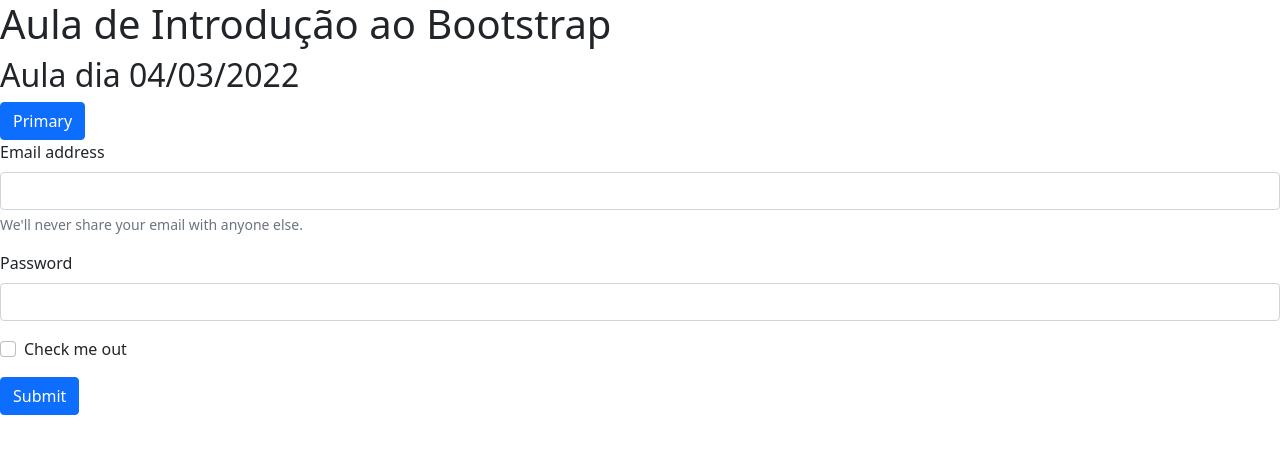
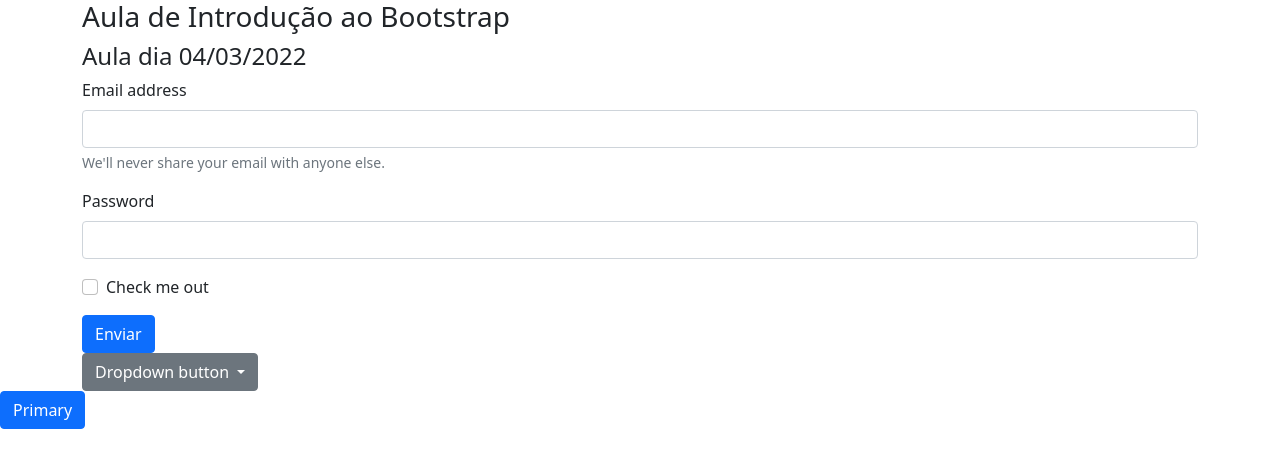
Before and after one commit to dias-lucas/IntroducaoBootstrap, a plain HTML site: page index.html in a window 1280 px wide. Drawn offline with nearby package versions, Linux system fonts and the light colour scheme.

Commit message:
- Adicionando componentes ao arquivo index.html

```diff
--- a/index.html
+++ b/index.html
@@ -7,10 +7,12 @@
     <link href="https://cdn.jsdelivr.net/npm/bootstrap@5.1.3/dist/css/bootstrap.min.css" rel="stylesheet" integrity="sha384-1BmE4kWBq78iYhFldvKuhfTAU6auU8tT94WrHftjDbrCEXSU1oBoqyl2QvZ6jIW3" crossorigin="anonymous">
 </head>
 <body>
-    <h1>Aula de Introdução ao Bootstrap</h1>
-    <h2>Aula dia 04/03/2022</h2>
-    <button type="button" class="btn btn-primary">Primary</button>
+    <div class="container-sm">
+        <h3>Aula de Introdução ao Bootstrap</h3>
+        <h4>Aula dia 04/03/2022</h4>
+    </div>
 
+    <div class="container-lg">
         <form>
             <div class="mb-3">
               <label for="exampleInputEmail1" class="form-label">Email address</label>
@@ -25,7 +27,22 @@
               <input type="checkbox" class="form-check-input" id="exampleCheck1">
               <label class="form-check-label" for="exampleCheck1">Check me out</label>
             </div>
-        <button type="submit" class="btn btn-primary">Submit</button>
+            <button type="submit" class="btn btn-primary">Enviar</button>
+            <div class="dropdown">
+                <button class="btn btn-secondary dropdown-toggle" type="button" id="dropdownMenuButton1" data-bs-toggle="dropdown" aria-expanded="false">
+                  Dropdown button
+                </button>
+                <ul class="dropdown-menu" aria-labelledby="dropdownMenuButton1">
+                  <li><a class="dropdown-item" href="#">Action</a></li>
+                  <li><a class="dropdown-item" href="#">Another action</a></li>
+                  <li><a class="dropdown-item" href="#">Something else here</a></li>
+                </ul>
+              </div>
           </form>
+    </div>
+    <button type="button" class="btn btn-primary">Primary</button>
+
+
+
 </body>
 </html>
```
Lines whose indentation alone changed are shown as unchanged.
